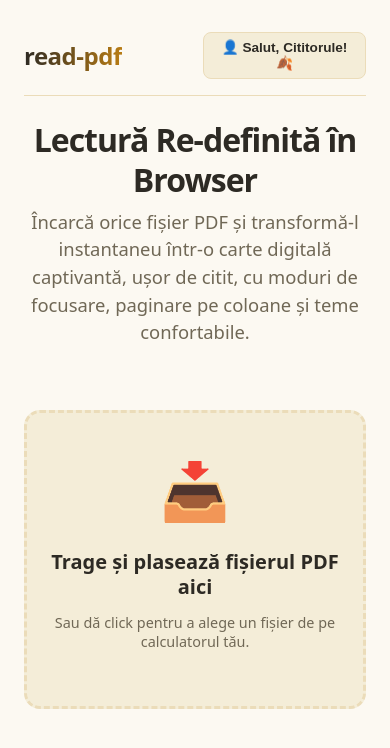
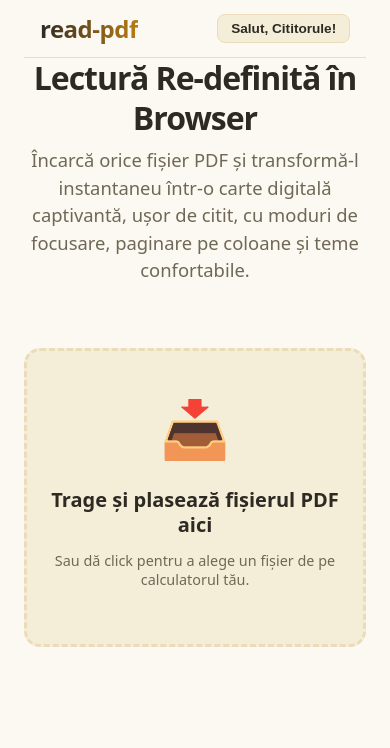
Before and after one commit to INDavid04/read-pdf, a React (Vite) app: page / in a window 390 px wide. Shown: the top 748 px of the page. Built offline with nearby package versions, Linux system fonts and the light colour scheme.

Commit message:
fix: delete book from history over page number

```diff
--- a/src/App.tsx
+++ b/src/App.tsx
@@ -497,17 +497,6 @@ function App() {
     return isDefault ? 'Salut, Cititorule!' : `Salut, ${userProfile.name}!`;
   };
 
-  const getThemeIcon = (themeName: string) => {
-    switch (themeName) {
-      case 'sepia': return '🍂';
-      case 'light': return '☀️';
-      case 'dark': return '🌙';
-      case 'forest': return '🌲';
-      case 'sunset': return '🌆';
-      default: return '⚙️';
-    }
-  };
-
   // --------------------------------------------------------------------------
   // RENDER SECTIONS
   // --------------------------------------------------------------------------
@@ -526,7 +515,7 @@ function App() {
               setTempProfileName(userProfile.name);
               setShowProfileModal(true);
             }} title="Deschide Setări & Personalizare">
-              👤 {getGreetingText()} {getThemeIcon(theme)}
+              {getGreetingText()}
             </button>
           </div>
         </header>
@@ -591,7 +580,7 @@ function App() {
                   >
                     ✕
                   </button>
-                  <div style={{ display: 'flex', justifyContent: 'space-between', alignItems: 'center' }}>
+                  <div style={{ display: 'flex', justifyContent: 'space-between', alignItems: 'flex-start', marginBottom: '0.75rem' }}>
                     <span className="card-icon">📄</span>
                     <span className="page-indicator-badge" style={{ opacity: 1, position: 'static' }}>
                       {book.totalPages} pagini
@@ -670,7 +659,7 @@ function App() {
               setTempProfileName(userProfile.name);
               setShowProfileModal(true);
             }} title="Deschide Setări & Personalizare">
-              👤 {getGreetingText()} {getThemeIcon(theme)}
+              {getGreetingText()}
             </button>
           </div>
         </header>
--- a/src/index.css
+++ b/src/index.css
@@ -137,7 +137,7 @@ h1, h2, h3, h4, h5, h6 {
   max-width: 1200px;
   margin: 0 auto;
   width: 100%;
-  padding: 2rem 1.5rem;
+  padding: 0 1.5rem 2rem 1.5rem; /* Removed top padding */
   display: flex;
   flex-direction: column;
   flex-grow: 1;
@@ -145,27 +145,18 @@ h1, h2, h3, h4, h5, h6 {
 
 /* Global Header */
 .app-header {
+  position: sticky;
+  top: 0;
+  z-index: 50;
   display: flex;
   justify-content: space-between;
   align-items: center;
   border-bottom: 1px solid var(--border-color);
-  padding: 1rem 1.5rem;
-  transition: border-color 0.4s ease;
-}
-
-/* Specific overrides for Dashboard vs Reader */
-.app-container .app-header {
-  margin-bottom: 3rem;
-  padding: 0 0 1rem 0;
-}
-
-.reader-topbar {
-  position: sticky;
-  top: 0;
-  z-index: 50;
+  padding: 0.5rem 1.5rem;
   background-color: var(--bg-primary);
   backdrop-filter: blur(8px);
   background-color: rgba(from var(--bg-primary) r g b / 0.95);
+  transition: border-color 0.4s ease;
   margin-bottom: 0;
 }
 
@@ -834,10 +825,7 @@ h1, h2, h3, h4, h5, h6 {
   .app-header {
     flex-wrap: wrap;
     gap: 1rem;
-    padding: 1rem;
-  }
-  .app-container .app-header {
-    margin-bottom: 1.5rem;
+    padding: 0.75rem 1rem;
   }
   .reader-topbar-center {
     order: 3;
```
